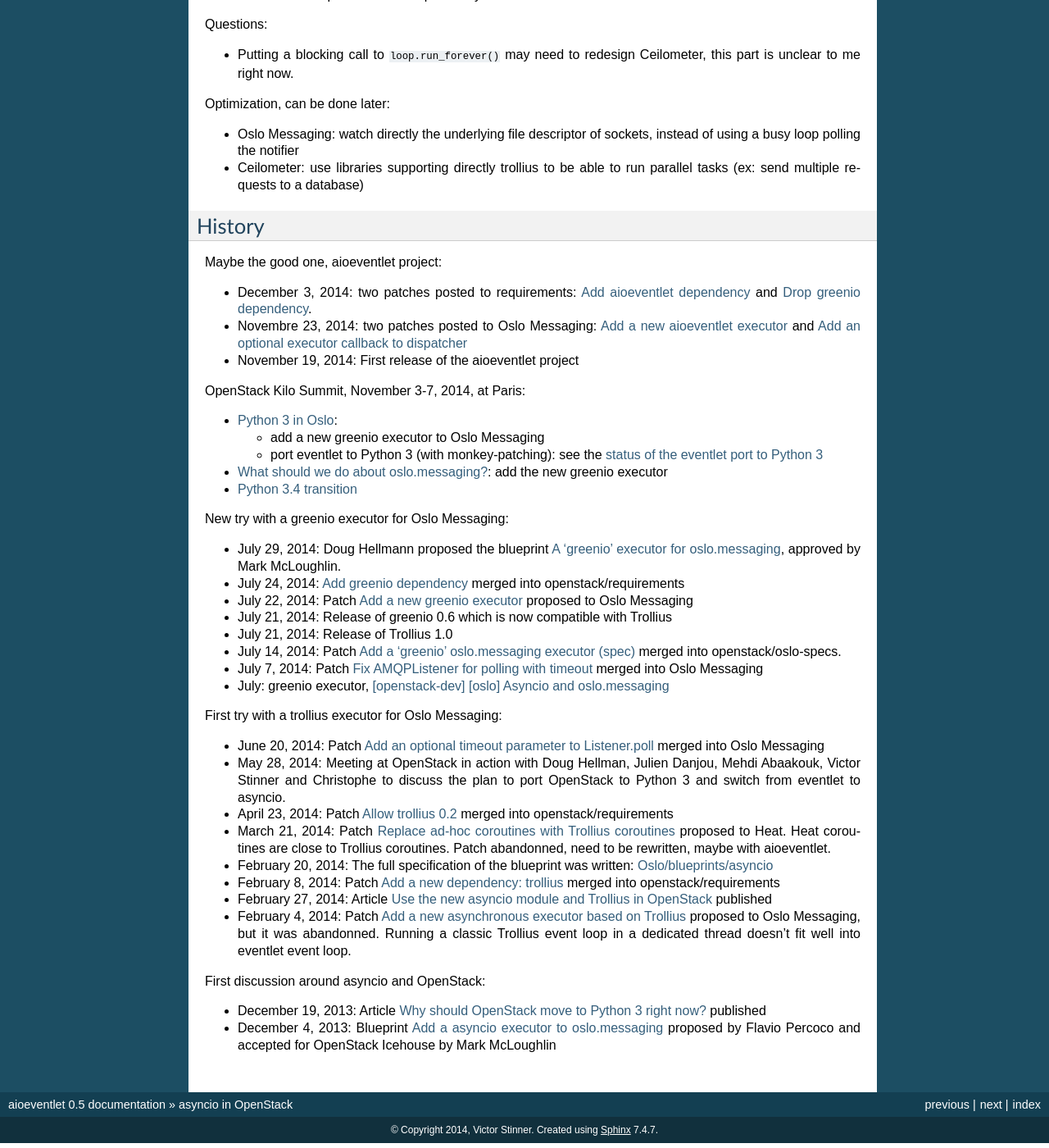
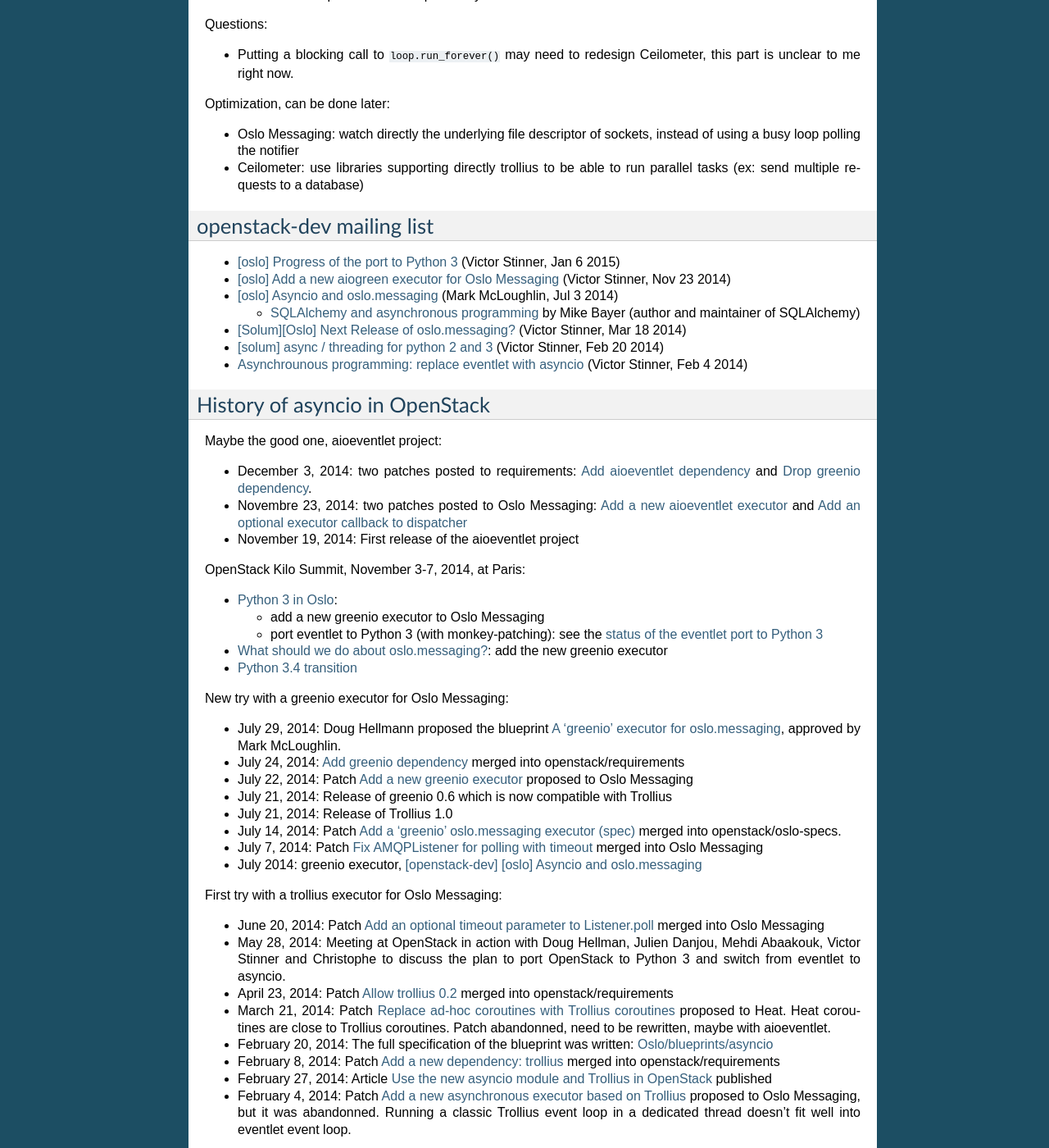
Before and after one commit to openstack-archive/deb-python-aioeventlet, a Sphinx documentation site: the page built from doc/openstack.rst, in a window 1280 px wide and 1400 px high, scrolled down 1606 px. Shown: the whole window at 82% size. Built offline with Sphinx 7.4.7, drawn with Linux system fonts in a browser that asks for light colours; some of the changed text lies outside the part shown.

Commit message:
openstack: openstack-dev history; history before asyncio

```diff
--- a/doc/openstack.rst
+++ b/doc/openstack.rst
@@ -107,8 +107,40 @@
   parallel tasks (ex: send multiple requests to a database)
 
 
-History
--------
+openstack-dev mailing list
+--------------------------
+
+* `[oslo] Progress of the port to Python 3
+  <http://lists.openstack.org/pipermail/openstack-dev/2015-January/053846.html>`_
+  (Victor Stinner, Jan 6 2015)
+
+* `[oslo] Add a new aiogreen executor for Oslo Messaging
+  <http://lists.openstack.org/pipermail/openstack-dev/2014-November/051337.html>`_
+  (Victor Stinner, Nov 23 2014)
+
+* `[oslo] Asyncio and oslo.messaging
+  <http://lists.openstack.org/pipermail/openstack-dev/2014-July/039291.html>`_
+  (Mark McLoughlin, Jul 3 2014)
+
+  * `SQLAlchemy and asynchronous programming
+    <http://lists.openstack.org/pipermail/openstack-dev/2014-July/039480.html>`_
+    by Mike Bayer (author and maintainer of SQLAlchemy)
+
+* `[Solum][Oslo] Next Release of oslo.messaging?
+  <http://lists.openstack.org/pipermail/openstack-dev/2014-March/030304.html>`_
+  (Victor Stinner, Mar 18 2014)
+
+* `[solum] async / threading for python 2 and 3
+  <http://lists.openstack.org/pipermail/openstack-dev/2014-February/027685.html>`_
+  (Victor Stinner, Feb 20 2014)
+
+* `Asynchrounous programming: replace eventlet with asyncio
+  <http://lists.openstack.org/pipermail/openstack-dev/2014-February/026237.html>`_
+  (Victor Stinner, Feb 4 2014)
+
+
+History of asyncio in OpenStack
+-------------------------------
 
 Maybe the good one, aioeventlet project:
 
@@ -151,7 +183,7 @@
   <https://review.openstack.org/#/c/104792/>`_ merged into openstack/oslo-specs.
 * July 7, 2014: Patch `Fix AMQPListener for polling with timeout
   <https://review.openstack.org/#/c/104964/>`_ merged into Oslo Messaging
-* July: greenio executor, `[openstack-dev] [oslo] Asyncio and oslo.messaging
+* July 2014: greenio executor, `[openstack-dev] [oslo] Asyncio and oslo.messaging
   <http://lists.openstack.org/pipermail/openstack-dev/2014-July/039291.html>`_
 
 First try with a trollius executor for Oslo Messaging:
@@ -189,3 +221,10 @@
   <https://blueprints.launchpad.net/oslo.messaging/+spec/asyncio-executor>`_
   proposed by Flavio Percoco and accepted for OpenStack Icehouse by Mark
   McLoughlin
+
+
+History of asynchronous programming in OpenStack
+------------------------------------------------
+
+In the past, the Nova project used Tornado, then Twisted and it is now using
+eventlet which also became the defacto standard in OpenStack
```
